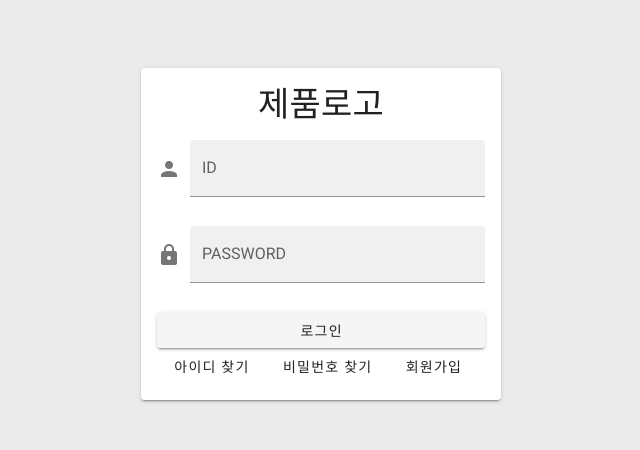
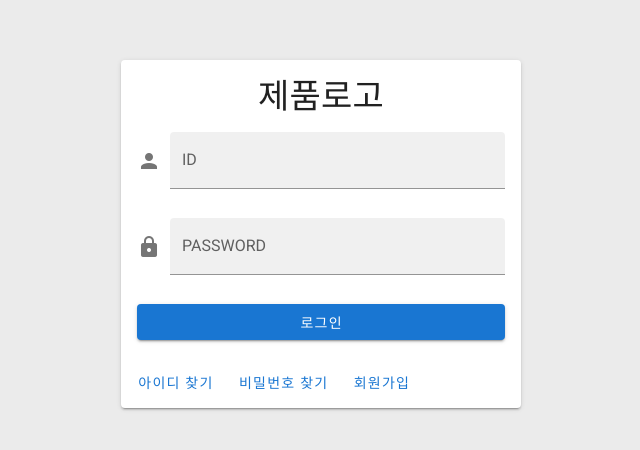
Before and after one commit to AnJunghee/HACS, a Vue app: page /login in a window 1280 px wide. Shown: the part 166-616 px from the top of the page, without its empty margins (319-959 px from the left). Built offline with nearby package versions, Linux system fonts and the light colour scheme.

Commit message:
[MOD] 로그인 페이지 수정

```diff
--- a/src/components/LoginBox.vue
+++ b/src/components/LoginBox.vue
@@ -5,8 +5,11 @@
       :width="width"
     >
       <v-card-text>
-      <slot name="content"></slot>
+        <slot name="content"></slot>
       </v-card-text>
+      <v-card-actions>
+        <slot name="actions"></slot>
+      </v-card-actions>
     </v-card>
   </div>
 </template>
--- a/src/views/login/Login.vue
+++ b/src/views/login/Login.vue
@@ -1,25 +1,39 @@
 <template>
-  <login-box :width="360">
+  <login-box :width="400">
     <template v-slot:content>
       <logo></logo>
-      <div>
+      <v-form ref="form"
+        lazy-validation
+        v-model="valid"
+      >
         <v-text-field
-          label="ID" prepend-icon="mdi-account"
-          placeholder="아이디를 입력하세요"
-          v-model="user.id"
-          filled></v-text-field>
+          label="ID"
+          prepend-icon="mdi-account"
+          v-model="id"
+          :rules="idRules"
+          filled
+        ></v-text-field>
         <v-text-field
-          label="PASSWORD" type="password" prepend-icon="mdi-lock"
-          placeholder="비밀번호를 입력하세요"
-          v-model="user.password"
-          filled></v-text-field>
-      <v-btn block v-on:click="login()">로그인</v-btn>
-      </div>
-      <div>
-        <v-btn text v-on:click="btn_findid">아이디 찾기 </v-btn>
-        <v-btn text v-on:click="btn_findpw">비밀번호 찾기</v-btn>
-        <v-btn text v-on:click="btn_signup">회원가입</v-btn>
-      </div>
+          label="PASSWORD"
+          type="password"
+          prepend-icon="mdi-lock"
+          v-model="pw"
+          :rules="pwRules"
+          filled
+        ></v-text-field>
+        <v-btn
+          color="primary"
+          block
+          @click="login"
+          :disabled="!valid"
+        >로그인
+        </v-btn>
+      </v-form>
+    </template>
+    <template v-slot:actions>
+      <v-btn text color="primary" @click="btnFindid">아이디 찾기</v-btn>
+      <v-btn text color="primary" @click="btnFindpw">비밀번호 찾기</v-btn>
+      <v-btn text color="primary" @click="btnSignup">회원가입</v-btn>
     </template>
   </login-box>
 </template>
@@ -35,33 +49,32 @@ export default {
   },
   data() {
     return {
-      user : {
-        id : '',
-        password : ''
-      }
+      valid: true,
+      id : '',
+      pw : '',
+      idRules: [
+        v => !!v || '아이디를 입력해주세요.',
+      ],
+      pwRules: [
+        v => !!v || '비밀번호를 입력해주세요.',
+      ],
     }
   },
   methods: {
-    login : function() {
-      if(this.user.id=='') {
-        alert('아이디를 입력해주세요.');
-        return;
+    login() {
+      if(this.$refs.form.validate()) {
+        this.$router.replace('thema');
       }
-      if(this.user.password=='') {alert('비밀번호를 입력해주세요.');return;}
-      if(this.user.id=='admin' && this.user.password=='1234') {
-        this.$router.push('thema');
-        return;
-      } else {alert('회원 정보가 일치하지 않습니다. 다시 입력해주세요.');return;}
     },
-    btn_findid: function() {
-      this.$router.push('/find_id')
+    btnFindid() {
+      this.$router.push('find_id')
     },
-    btn_findpw: function() {
-      this.$router.push('/find_pw')
+    btnFindpw() {
+      this.$router.push('find_pw')
     },
-    btn_signup: function() {
-      this.$router.push('/signup')
-    }
+    btnSignup() {
+      this.$router.push('signup')
+    },
   },
 }
 </script>
```
